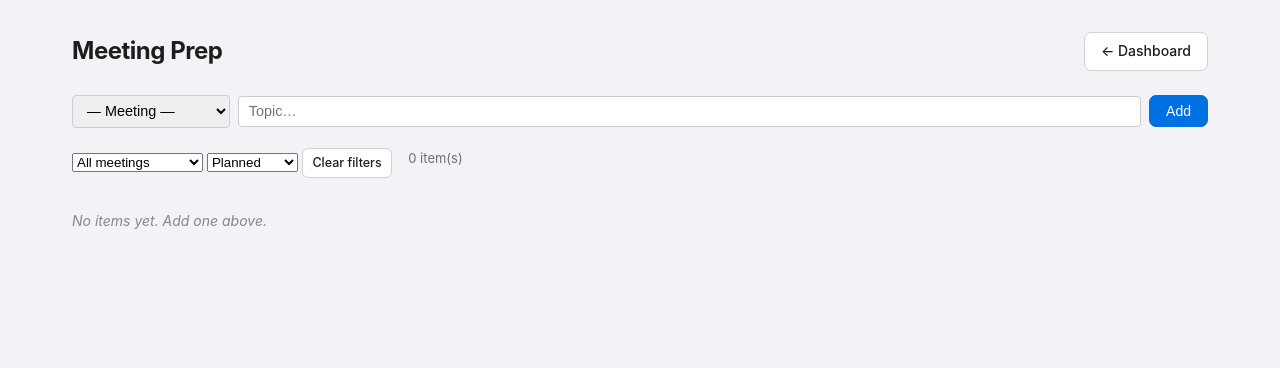
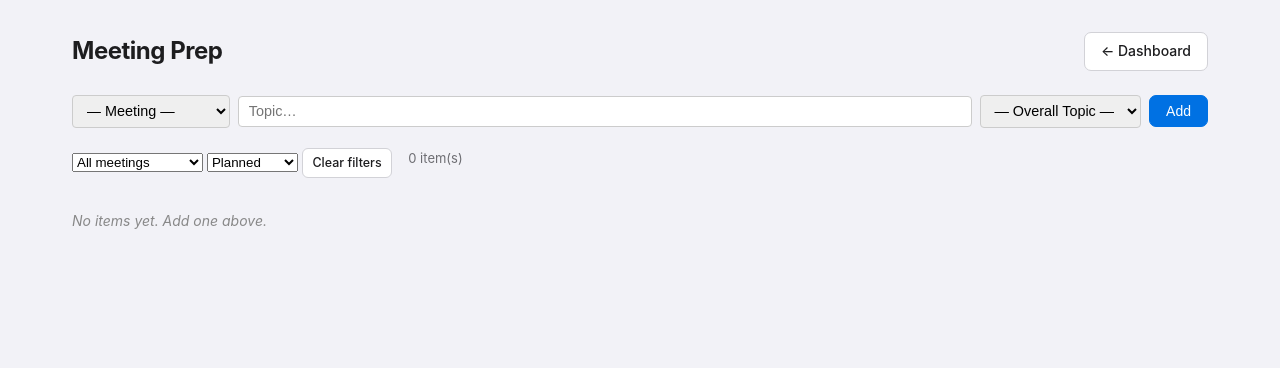
Before and after one commit to maruelha/chaosco, a Flask app: page /meeting-prep in a window 1280 px wide. Shown: the part 52-420 px from the top of the page. Run offline with Flask 3, Linux system fonts and the light colour scheme; data comes from the database, SQL or seed files in the repository; data that the repository does not hold is empty; parts of the project's set-up code (start-up, migrations or seed data) failed here and were passed over.

Commit message:
Add Overall Topic field to Meeting Prep with inline editing and grouped agenda export
Co-Authored-By: Claude Sonnet 4.6 <noreply@anthropic.com>

```diff
--- a/app/database.py
+++ b/app/database.py
@@ -409,7 +409,7 @@ def init_db(db_path: Path) -> sqlite3.Connection:
             conn.commit()
         except sqlite3.OperationalError:
             pass  # column already exists
-    for col in ("source_entity_type TEXT", "source_entity_id TEXT"):
+    for col in ("source_entity_type TEXT", "source_entity_id TEXT", "overall_topic TEXT"):
         try:
             conn.execute(f"ALTER TABLE meeting_prep ADD COLUMN {col}")
             conn.commit()
@@ -1140,6 +1140,18 @@ MEETING_OPTIONS = [
     "Other",
 ]
 
+MEETING_OVERALL_TOPICS = [
+    "CS Retail",
+    "CS ECOM",
+    "CS General",
+    "ROE Retail",
+    "ROE ECOM",
+    "ROE General",
+    "Orga",
+    "AI",
+    "Other",
+]
+
 
 def get_meeting_prep(conn: sqlite3.Connection,
                      meeting: str | None = None,
@@ -1176,13 +1188,14 @@ def add_meeting_prep(
     topic: str,
     source_entity_type: str | None = None,
     source_entity_id: str | None = None,
+    overall_topic: str | None = None,
 ) -> int:
     now = datetime.now().isoformat(timespec="seconds")
     cur = conn.execute(
         "INSERT INTO meeting_prep"
-        " (meeting, topic, status, source_entity_type, source_entity_id, created_at, updated_at)"
-        " VALUES (?, ?, 'planned', ?, ?, ?, ?)",
-        (meeting, topic, source_entity_type, source_entity_id, now, now),
+        " (meeting, topic, status, source_entity_type, source_entity_id, overall_topic, created_at, updated_at)"
+        " VALUES (?, ?, 'planned', ?, ?, ?, ?, ?)",
+        (meeting, topic, source_entity_type, source_entity_id, overall_topic or None, now, now),
     )
     conn.commit()
     return cur.lastrowid
@@ -1202,6 +1215,24 @@ def set_meeting_prep_note(conn: sqlite3.Connection, item_id: int, note: str) ->
     conn.execute(
         "UPDATE meeting_prep SET note = ?, updated_at = ? WHERE id = ?",
         (note, now, item_id),
+    )
+    conn.commit()
+
+
+def set_meeting_prep_topic(conn: sqlite3.Connection, item_id: int, topic: str) -> None:
+    now = datetime.now().isoformat(timespec="seconds")
+    conn.execute(
+        "UPDATE meeting_prep SET topic = ?, updated_at = ? WHERE id = ?",
+        (topic, now, item_id),
+    )
+    conn.commit()
+
+
+def set_meeting_prep_overall_topic(conn: sqlite3.Connection, item_id: int, overall_topic: str | None) -> None:
+    now = datetime.now().isoformat(timespec="seconds")
+    conn.execute(
+        "UPDATE meeting_prep SET overall_topic = ?, updated_at = ? WHERE id = ?",
+        (overall_topic or None, now, item_id),
     )
     conn.commit()
 
--- a/app/static/style.css
+++ b/app/static/style.css
@@ -923,6 +923,13 @@ dialog::backdrop { background: rgba(0,0,0,.38); }
 .mp-row.mp-discussed td { color: #999; }
 .mp-meeting { width: 130px; }
 .mp-meeting-pill { display: inline-block; background: #e8f0fe; color: #1a56db; border-radius: 4px; padding: 2px 7px; font-size: 0.8rem; font-weight: 500; }
+.mp-overall-topic { width: 120px; }
+.mp-ot-select { width: 100%; font-size: 0.8rem; padding: 0.2rem 0.3rem; border: 1px solid #ddd; border-radius: 4px; background: #fafafa; color: #333; }
+.mp-topic-display { display: flex; align-items: flex-start; gap: 0.4rem; }
+.mp-topic-display .js-topic-edit-btn { opacity: 0; font-size: 0.75rem; padding: 1px 5px; flex-shrink: 0; }
+.mp-topic-display:hover .js-topic-edit-btn { opacity: 1; }
+.mp-topic-editor { display: flex; align-items: center; gap: 0.4rem; }
+.mp-topic-input-inline { flex: 1; padding: 0.25rem 0.4rem; border: 1px solid #aaa; border-radius: 4px; font-size: 0.9rem; min-width: 150px; }
 .mp-status { width: 160px; }
 .mp-status .pill { margin-right: 0.4rem; }
 .mp-note-col { min-width: 200px; }
--- a/app/templates/meeting_prep.html
+++ b/app/templates/meeting_prep.html
@@ -19,6 +19,12 @@
     {% endfor %}
   </select>
   <input type="text" name="topic" placeholder="Topic…" required class="mp-topic-input">
+  <select name="overall_topic" class="mp-select">
+    <option value="">— Overall Topic —</option>
+    {% for ot in overall_topics %}
+      <option value="{{ ot }}">{{ ot }}</option>
+    {% endfor %}
+  </select>
   <button type="submit" class="btn btn-primary">Add</button>
 </form>
 
@@ -58,6 +64,7 @@
   <thead>
     <tr>
       <th class="mp-meeting">Meeting</th>
+      <th class="mp-overall-topic">Overall Topic</th>
       <th class="mp-topic">Topic</th>
       <th class="mp-status">Status</th>
       <th class="mp-note-col">Quick note</th>
@@ -72,8 +79,24 @@
       <td class="mp-meeting">
         <span class="mp-meeting-pill">{{ item.meeting }}</span>
       </td>
+      <td class="mp-overall-topic">
+        <select class="mp-ot-select js-ot-select" data-id="{{ item.id }}">
+          <option value="">—</option>
+          {% for ot in overall_topics %}
+            <option value="{{ ot }}" {% if item.overall_topic == ot %}selected{% endif %}>{{ ot }}</option>
+          {% endfor %}
+        </select>
+      </td>
       <td class="mp-topic">
-        {{ item.topic }}
+        <div class="mp-topic-display js-topic-display">
+          <span class="mp-topic-text js-topic-text">{{ item.topic }}</span>
+          <button class="btn btn-sm js-topic-edit-btn" title="Edit topic">✎</button>
+        </div>
+        <div class="mp-topic-editor js-topic-editor" style="display:none">
+          <input type="text" class="mp-topic-input-inline js-topic-input" value="{{ item.topic }}">
+          <button class="btn btn-sm btn-primary js-topic-save">Save</button>
+          <button class="btn btn-sm js-topic-cancel">✕</button>
+        </div>
         {% if item.source_entity_type == 'defect' %}
         <a href="{{ url_for('defect_detail', defect_id=item.source_entity_id) }}"
            class="mp-entity-badge mp-entity-badge--defect" title="Go to defect">
@@ -129,7 +152,7 @@
       </td>
     </tr>
     <tr class="mp-notes-row" style="display:none" data-id="{{ item.id }}">
-      <td colspan="6" class="mp-notes-cell">
+      <td colspan="7" class="mp-notes-cell">
         <div class="mp-notes-list js-mp-notes-list">Loading…</div>
         <div class="mp-note-add-row">
           <textarea class="mp-note-textarea js-mp-note-input" rows="2"
@@ -157,6 +180,61 @@
       fd.append('status', status);
       const resp = await fetch(`/meeting-prep/${id}/status`, { method: 'POST', body: fd });
       if ((await resp.json()).ok) location.reload();
+    });
+  });
+
+  // Overall Topic inline select
+  document.querySelectorAll('.js-ot-select').forEach(sel => {
+    sel.addEventListener('change', async () => {
+      const id = sel.dataset.id;
+      const fd = new FormData();
+      fd.append('overall_topic', sel.value);
+      await fetch(`/meeting-prep/${id}/overall_topic`, { method: 'POST', body: fd });
+    });
+  });
+
+  // Topic inline editing
+  document.querySelectorAll('.mp-row').forEach(row => {
+    const id          = row.dataset.id;
+    const display     = row.querySelector('.js-topic-display');
+    const editor      = row.querySelector('.js-topic-editor');
+    const textEl      = row.querySelector('.js-topic-text');
+    const input       = row.querySelector('.js-topic-input');
+    const editBtn     = row.querySelector('.js-topic-edit-btn');
+    const saveBtn     = row.querySelector('.js-topic-save');
+    const cancelBtn   = row.querySelector('.js-topic-cancel');
+
+    if (!editBtn) return;
+
+    editBtn.addEventListener('click', () => {
+      display.style.display = 'none';
+      editor.style.display  = '';
+      input.focus();
+      input.select();
+    });
+
+    cancelBtn.addEventListener('click', () => {
+      editor.style.display  = 'none';
+      display.style.display = '';
+    });
+
+    saveBtn.addEventListener('click', async () => {
+      const topic = input.value.trim();
+      if (!topic) return;
+      const fd = new FormData();
+      fd.append('topic', topic);
+      const resp = await fetch(`/meeting-prep/${id}/topic`, { method: 'POST', body: fd });
+      const data = await resp.json();
+      if (data.ok) {
+        textEl.textContent    = data.topic;
+        editor.style.display  = 'none';
+        display.style.display = '';
+      }
+    });
+
+    input.addEventListener('keydown', e => {
+      if (e.key === 'Enter') { e.preventDefault(); saveBtn.click(); }
+      if (e.key === 'Escape') cancelBtn.click();
     });
   });
 
@@ -216,6 +294,8 @@
     const textarea = row.querySelector('.js-note-textarea');
     const id       = row.dataset.id;
 
+    if (!display) return;
+
     row.querySelector('.js-note-edit').addEventListener('click', () => {
       display.style.display = 'none';
       editor.style.display  = 'block';
@@ -246,12 +326,13 @@
       }
     });
   });
+
   // Copy topics to clipboard
   var copyBtn = document.getElementById('js-copy-topics');
   if (copyBtn) {
     copyBtn.addEventListener('click', function () {
-      var topics = Array.from(document.querySelectorAll('.mp-topic')).map(function (td) {
-        return td.firstChild.nodeValue ? td.firstChild.nodeValue.trim() : td.childNodes[0].textContent.trim();
+      var topics = Array.from(document.querySelectorAll('.js-topic-text')).map(function (el) {
+        return el.textContent.trim();
       }).filter(Boolean);
       var text = topics.map(function (t, i) { return (i + 1) + '. ' + t; }).join('\n');
       navigator.clipboard.writeText(text).then(function () {
--- a/app/web.py
+++ b/app/web.py
@@ -1227,6 +1227,7 @@ def meeting_prep_list():
         "meeting_prep.html",
         items=items,
         meetings=database.MEETING_OPTIONS,
+        overall_topics=database.MEETING_OVERALL_TOPICS,
         meeting_filter=meeting_filter,
         status_filter=status_filter,
     )
@@ -1245,12 +1246,15 @@ def meeting_prep_agenda():
         )
     finally:
         conn.close()
+    order = {t: i for i, t in enumerate(database.MEETING_OVERALL_TOPICS)}
+    items.sort(key=lambda r: (order.get(r.get("overall_topic") or "", 999), r.get("id", 0)))
     return render_template(
         "meeting_agenda.html",
         items=items,
         meeting_filter=meeting_filter,
         status_filter=status_filter,
         today=date.today().strftime("%d %B %Y"),
+        overall_topics=database.MEETING_OVERALL_TOPICS,
     )
 
 
@@ -1260,11 +1264,13 @@ def meeting_prep_add():
     topic               = request.form.get("topic", "").strip()
     source_entity_type  = request.form.get("source_entity_type", "").strip() or None
     source_entity_id    = request.form.get("source_entity_id", "").strip() or None
+    overall_topic       = request.form.get("overall_topic", "").strip() or None
     if meeting and topic:
         conn = _get_conn()
         try:
             database.add_meeting_prep(conn, meeting, topic,
-                                      source_entity_type, source_entity_id)
+                                      source_entity_type, source_entity_id,
+                                      overall_topic)
         finally:
             conn.close()
     back = request.form.get("back_url")
@@ -1318,6 +1324,30 @@ def meeting_prep_note_add(item_id: int):
     finally:
         conn.close()
     return jsonify({"ok": True, "notes": notes})
+
+
+@app.route("/meeting-prep/<int:item_id>/topic", methods=["POST"])
+def meeting_prep_topic(item_id: int):
+    topic = request.form.get("topic", "").strip()
+    if not topic:
+        return jsonify({"ok": False, "error": "empty"})
+    conn = _get_conn()
+    try:
+        database.set_meeting_prep_topic(conn, item_id, topic)
+    finally:
+        conn.close()
+    return jsonify({"ok": True, "topic": topic})
+
+
+@app.route("/meeting-prep/<int:item_id>/overall_topic", methods=["POST"])
+def meeting_prep_overall_topic(item_id: int):
+    overall_topic = request.form.get("overall_topic", "").strip() or None
+    conn = _get_conn()
+    try:
+        database.set_meeting_prep_overall_topic(conn, item_id, overall_topic)
+    finally:
+        conn.close()
+    return jsonify({"ok": True})
 
 
 # ---------------------------------------------------------------------------
```
Also changed, not shown: app/templates/meeting_agenda.html (+42 -5 lines).
